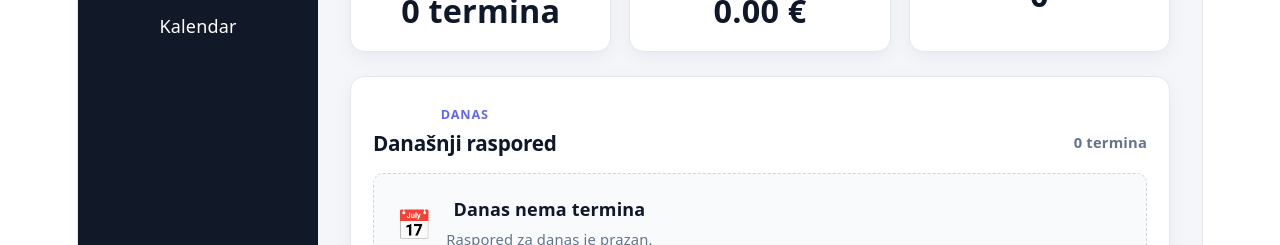
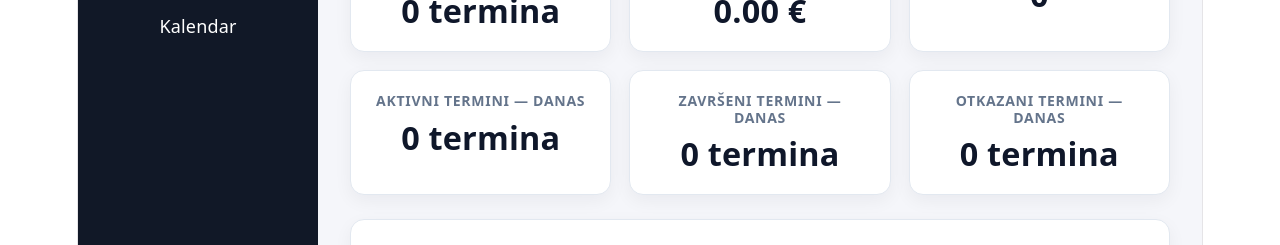
Before and after one commit to Matthoodie/SalonAI, a React (Vite) app in the folder frontend/: page / in a window 1280 px wide. Shown: the part 340-585 px from the top of the page. Built offline with nearby package versions, Linux system fonts and the light colour scheme; no server answers.

Commit message:
feat: add dashboard appointment status counts

```diff
--- a/frontend/src/pages/Dashboard/Dashboard.jsx
+++ b/frontend/src/pages/Dashboard/Dashboard.jsx
@@ -108,6 +108,19 @@ function Dashboard({
 
         return appointment.date === selectedDate
       }
+    )
+  const selectedDateActiveAppointments =
+    selectedDateAppointments.filter(
+      (appointment) =>
+        ['pending', 'confirmed'].includes(
+          appointment.statusCode
+        )
+    )
+
+  const selectedDateCancelledAppointments =
+    selectedDateAppointments.filter(
+      (appointment) =>
+        appointment.statusCode === 'cancelled'
     )
 
   const selectedDateCompletedAppointments =
@@ -303,6 +316,20 @@ const nextTodayAppointment =
         title="Ukupno klijenata"
         value={clientList.length}
       />
+      <DashboardCard
+        title={`Aktivni termini — ${selectedPeriodLabel}`}
+        value={`${selectedDateActiveAppointments.length} termina`}
+      />
+
+      <DashboardCard
+        title={`Završeni termini — ${selectedPeriodLabel}`}
+        value={`${selectedDateCompletedAppointments.length} termina`}
+      />
+
+      <DashboardCard
+        title={`Otkazani termini — ${selectedPeriodLabel}`}
+        value={`${selectedDateCancelledAppointments.length} termina`}
+      />
 
 
       <section className="dashboard-schedule">
```
